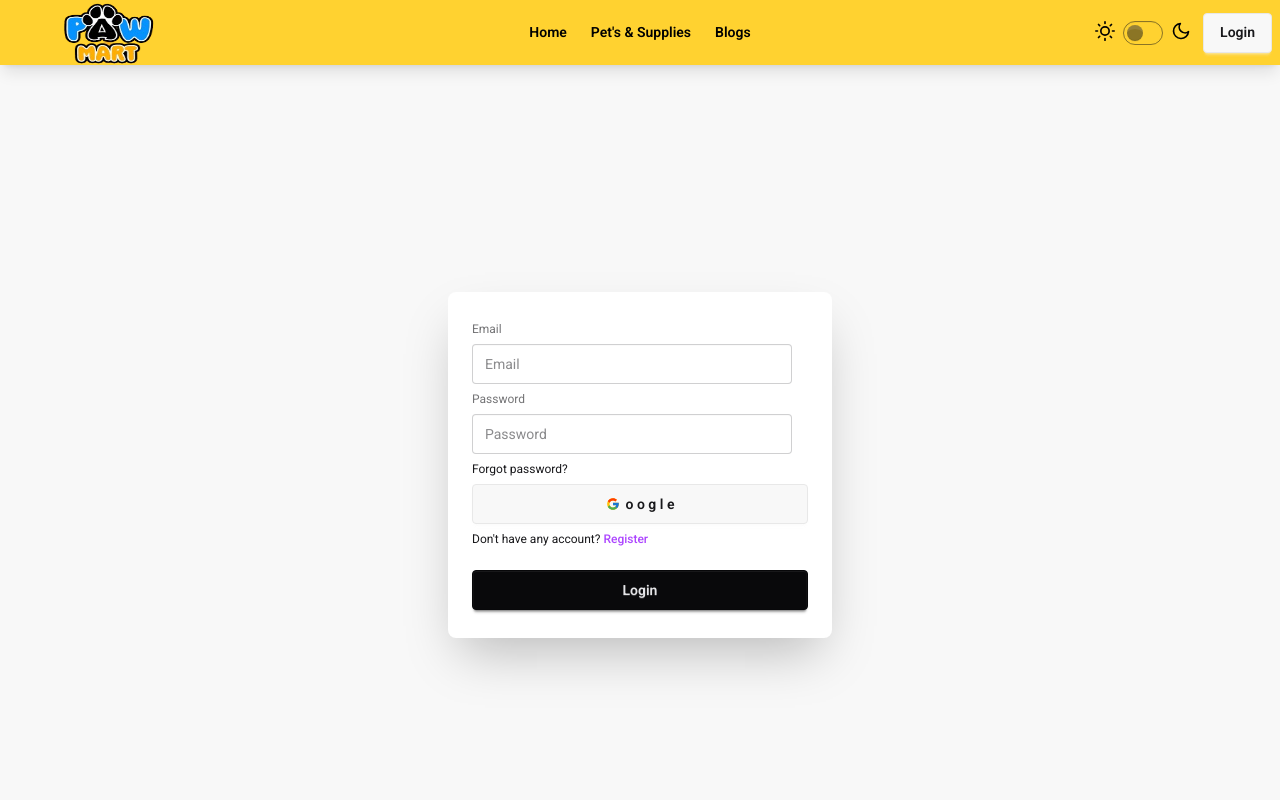
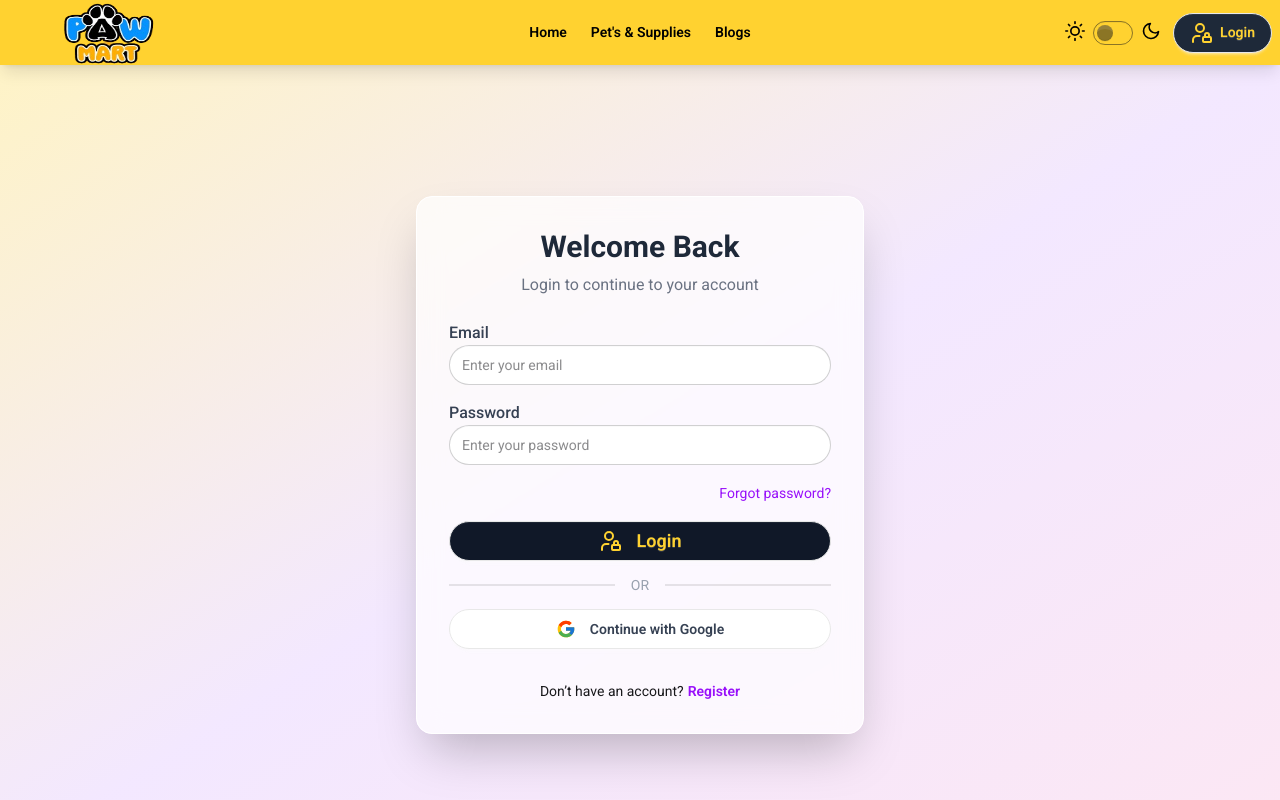
Before and after one commit to tonmoy-20/ass-10-pawmart, a React (Vite) app: page /login in a window 1280 px wide. Shown: the top 800 px of the page. Built offline with nearby package versions, Linux system fonts and the light colour scheme; no server answers.

Commit message:
final commit

```diff
--- /dev/null
+++ b/src/components/Login.jsx
@@ -0,0 +1,98 @@
+import { signInWithEmailAndPassword } from "firebase/auth";
+import React, { useContext, useState } from "react";
+import { Link, useLocation, useNavigate } from "react-router";
+import { AuthContext } from "../Provider/AuthProvider";
+import auth from "../firebase/firebase.config";
+import { FcGoogle } from "react-icons/fc";
+import toast, { Toaster } from "react-hot-toast";
+import { UserLock } from "lucide-react";
+
+const Login = () => {
+  const { setUser, handleGoogleSignIn } = useContext(AuthContext);
+  const location = useLocation();
+  const navigate = useNavigate();
+  const [email, setEmail] = useState("");
+
+  const handleSubmit = (e) => {
+    e.preventDefault();
+    const email = e.target.email.value;
+    const pass = e.target.password.value;
+
+    signInWithEmailAndPassword(auth, email, pass)
+      .then((userCredential) => {
+        const user = userCredential.user;
+        setUser(user);
+        toast.success("Login Successfully");
+        navigate(location.state ? location.state : "/");
+      })
+      .catch((error) => {
+        console.log(error);
+      });
+  };
+
+  const googleSignIn = () => {
+    handleGoogleSignIn()
+      .then((result) => {
+        const user = result.user;
+        setUser(user);
+        navigate(location.state ? location.state : "/");
+      })
+      .catch((err) => console.log(err));
+  };
+
+  const handleForget = () => {
+    navigate(`/forget/${email}`);
+  };
+
+  return (
+    <div>
+      <div className="hero bg-base-200 min-h-screen">
+        <div className="hero-content flex-col lg:flex-row-reverse">
+          <div className="card bg-base-100 w-100 max-w-sm shrink-0 shadow-2xl">
+            <div className="card-body">
+              <form onSubmit={handleSubmit} className="fieldset">
+                <label className="label">Email</label>
+                <input
+                  onChange={(e) => setEmail(e.target.value)}
+                  name="email"
+                  type="email"
+                  className="input"
+                  placeholder="Email"
+                />
+
+                <label className="label">Password</label>
+                <input
+                  name="password"
+                  type="password"
+                  className="input"
+                  placeholder="Password"
+                />
+                <div>
+                  <button onClick={handleForget} className="link link-hover">
+                    Forgot password?
+                  </button>
+                </div>
+                <button onClick={googleSignIn} className="btn  ">
+                  <FcGoogle />o o g l e
+                </button>
+                <div>
+                  <span>Don't have any account? </span>
+                  <Link className="text-purple-500 font-medium" to="/signup">
+                    Register
+                  </Link>
+                </div>
+                <button className="btn btn-neutral rounded-full text-amber-300 mt-4">
+                  {" "}
+                  <UserLock />
+                  Login
+                </button>
+              </form>
+            </div>
+          </div>
+        </div>
+      </div>
+    </div>
+  );
+};
+
+export default Login;
--- a/src/components/Navbar.jsx
+++ b/src/components/Navbar.jsx
@@ -4,6 +4,7 @@ import { AuthContext } from "../Provider/AuthProvider";
 import { signOut } from "firebase/auth";
 import auth from "../firebase/firebase.config";
 import logo from "../assets/pawmart-logo-removebg-preview.png";
+import { LockKeyholeOpen, LogIn, LogOut, UserLock } from "lucide-react";
 const Navbar = () => {
   const { user } = useContext(AuthContext);
 
@@ -81,7 +82,7 @@ const Navbar = () => {
             )}
           </ul>
         </div>
-        <Link to="/" className="btn btn-ghost text-lg">
+        <Link to="/" className="btn btn-ghost hover:bg-amber-300 text-lg">
           <img className="w-40 h-30 mb-2 mt-2" src={logo} alt="Paw-Mart" />
         </Link>
       </div>
@@ -158,18 +159,44 @@ const Navbar = () => {
 
         {user ? (
           <>
-            <img
-              src={user?.photoURL}
-              alt="User Avatar"
-              className="w-10 h-10 rounded-full border border-gray-300"
-            />
-            <button onClick={handleSignOut} className="btn">
-              Logout
-            </button>
+            <div className="dropdown dropdown-end">
+              <label tabIndex={0} className="btn btn-ghost btn-circle avatar">
+                <div className="w-10 rounded-full">
+                  <img
+                    src={
+                      user?.photoURL || "https://i.ibb.co/2kRkzGd/avatar.png"
+                    }
+                    alt="Profile"
+                  />
+                </div>
+              </label>
+
+              <ul
+                tabIndex={0}
+                className="menu menu-sm dropdown-content mt-3 z-[1] p-2 shadow  bg-purple-200 rounded-box w-52"
+              >
+                <li className="px-3 py-2 font-semibold">{user?.displayName}</li>
+                <li>
+                  <Link to="/dashboard">Dashboard</Link>
+                </li>
+                <li>
+                  <Link to="/profile">Profile</Link>
+                </li>
+                <li>
+                  <button className="btn  btn-error" onClick={handleSignOut}>
+                    <LogOut />
+                    Logout
+                  </button>
+                </li>
+              </ul>
+            </div>
           </>
         ) : (
-          <Link to="/login" className="btn">
-            Login
+          <Link
+            to="/login"
+            className="btn bg-gray-800 hover:bg-black rounded-full text-amber-300"
+          >
+            <UserLock /> Login
           </Link>
         )}
       </div>
--- /dev/null
+++ b/src/components/Register.jsx
@@ -0,0 +1,129 @@
+import React, { useContext } from "react";
+import { Link } from "react-router";
+import { AuthContext } from "../Provider/AuthProvider";
+import { updateProfile } from "firebase/auth";
+import auth from "../firebase/firebase.config";
+import { FcGoogle } from "react-icons/fc";
+import toast, { Toaster } from "react-hot-toast";
+import { UserPen } from "lucide-react";
+const notify = () => toast(" Successfully Registerd.");
+const Register = () => {
+  const { registerWithEmailPassword, user, setUser, handleGoogleSignIn } =
+    useContext(AuthContext);
+
+  const handelSubmit = (e) => {
+    e.preventDefault();
+    const email = e.target.email.value;
+    const pass = e.target.password.value;
+    const name = e.target.name.value;
+    const photourl = e.target.photoUrl.value;
+
+    const uppercase = /[A-Z]/;
+    const lowercase = /[a-z]/;
+
+    if (pass.length < 6) {
+      return alert("less than 6 characters");
+    }
+    if (!uppercase.test(pass)) {
+      return alert("Need a UpperCase");
+    }
+    if (!lowercase.test(pass)) {
+      return alert("Need a Lower Case");
+    }
+    registerWithEmailPassword(email, pass)
+      .then((userCredential) => {
+        updateProfile(auth.currentUser, {
+          displayName: name,
+          photoURL: photourl,
+        })
+          .then(() => {
+            setUser(userCredential.user);
+          })
+          .catch((error) => {
+            console.log(error);
+          });
+      })
+      .catch((err) => {
+        console.log(err);
+      });
+  };
+
+  const googleSignUp = () => {
+    handleGoogleSignIn()
+      .then((result) => {
+        const user = result.user;
+        setUser(user);
+      })
+      .catch((err) => console.log(err));
+  };
+
+  console.log(user);
+
+  return (
+    <div
+      className="bg-gradient-to-br from-amber-100 via-purple-100 to-pink-100
+"
+    >
+      <div className="hero bg-base-200 min-h-screen">
+        <div className="hero-content flex-col lg:flex-row-reverse">
+          <div className="card bg-base-100 w-100 max-w-sm shrink-0 shadow-2xl">
+            <div className="card-body">
+              <form onSubmit={handelSubmit} className="fieldset">
+                <label className="label">Email</label>
+                <input
+                  name="email"
+                  type="email"
+                  className="input"
+                  placeholder="Email"
+                />
+                <label className="label">Name</label>
+                <input
+                  name="name"
+                  type="text"
+                  className="input"
+                  placeholder="Your Name"
+                />
+                <label className="label">PhotoURL</label>
+                <input
+                  name="photoUrl"
+                  type="text"
+                  className="input"
+                  placeholder="Your PhotoUrl"
+                />
+                <label className="label">Password</label>
+                <input
+                  name="password"
+                  type="password"
+                  className="input"
+                  placeholder="Password"
+                />
+                {/* <div>
+                  <a className="link link-hover">Forgot password?</a>
+                </div> */}
+                <button onClick={googleSignUp} className="btn  ">
+                  <FcGoogle />o o g l e
+                </button>
+                <div>
+                  <span>Already have an account? </span>
+                  <Link className="text-blue-500 font-medium" to="/login">
+                    Login
+                  </Link>
+                </div>
+                <button
+                  onClick={notify}
+                  className="btn btn-neutral text-amber-300 mt-4"
+                >
+                  <UserPen />
+                  Register
+                </button>
+              </form>
+            </div>
+          </div>
+        </div>
+      </div>
+      <Toaster />
+    </div>
+  );
+};
+
+export default Register;
--- a/src/pages/BlogPage.jsx
+++ b/src/pages/BlogPage.jsx
@@ -32,7 +32,11 @@ const blogPosts = [
 
 const Blog = () => {
   return (
-    <div style={styles.container}>
+    <div
+      className="
+"
+      style={styles.container}
+    >
       <h1 style={styles.title}>PawMart Blog</h1>
       <p style={styles.subtitle}>
         Tips, guides, and insights to keep your pets healthy and happy
--- a/src/pages/Home.jsx
+++ b/src/pages/Home.jsx
@@ -12,7 +12,10 @@ import SupportHelp from "./Dashboard/SupportHelp";
 
 const Home = () => {
   return (
-    <div>
+    <div
+      className="
+"
+    >
       <title>Home</title>
       <SliderSwip />
       <CategoryCards />
--- a/src/pages/Login.jsx
+++ b/src/pages/Login.jsx
@@ -4,7 +4,8 @@ import { Link, useLocation, useNavigate } from "react-router";
 import { AuthContext } from "../Provider/AuthProvider";
 import auth from "../firebase/firebase.config";
 import { FcGoogle } from "react-icons/fc";
-import toast, { Toaster } from "react-hot-toast";
+import toast from "react-hot-toast";
+import { UserLock } from "lucide-react";
 
 const Login = () => {
   const { setUser, handleGoogleSignIn } = useContext(AuthContext);
@@ -44,47 +45,76 @@ const Login = () => {
   };
 
   return (
+    <div className="min-h-screen flex items-center justify-center bg-gradient-to-br from-amber-100 via-purple-100 to-pink-100">
+      <div className="w-full max-w-md p-8 rounded-2xl shadow-2xl bg-white/70 backdrop-blur-md border border-white">
+        <h2 className="text-3xl font-bold text-center mb-2 text-gray-800">
+          Welcome Back
+        </h2>
+        <p className="text-center text-gray-500 mb-6">
+          Login to continue to your account
+        </p>
+
+        <form onSubmit={handleSubmit} className="space-y-4">
           <div>
-      <div className="hero bg-base-200 min-h-screen">
-        <div className="hero-content flex-col lg:flex-row-reverse">
-          <div className="card bg-base-100 w-100 max-w-sm shrink-0 shadow-2xl">
-            <div className="card-body">
-              <form onSubmit={handleSubmit} className="fieldset">
-                <label className="label">Email</label>
+            <label className="label font-medium text-gray-700">Email</label>
             <input
               onChange={(e) => setEmail(e.target.value)}
               name="email"
               type="email"
-                  className="input"
-                  placeholder="Email"
+              className="input input-bordered w-full rounded-full"
+              placeholder="Enter your email"
             />
+          </div>
 
-                <label className="label">Password</label>
+          <div>
+            <label className="label font-medium text-gray-700">Password</label>
             <input
               name="password"
               type="password"
-                  className="input"
-                  placeholder="Password"
+              className="input input-bordered w-full rounded-full"
+              placeholder="Enter your password"
             />
-                <div>
-                  <button onClick={handleForget} className="link link-hover">
+          </div>
+
+          <div className="text-right">
+            <button
+              type="button"
+              onClick={handleForget}
+              className="text-sm text-purple-600 hover:underline"
+            >
               Forgot password?
             </button>
           </div>
-                <button onClick={googleSignIn} className="btn  ">
-                  <FcGoogle />o o g l e
+
+          <button
+            type="submit"
+            className="btn w-full rounded-full bg-gray-900 hover:bg-black text-amber-300 text-lg"
+          >
+            <UserLock className="mr-2" />
+            Login
           </button>
-                <div>
-                  <span>Don't have any account? </span>
-                  <Link className="text-purple-500 font-medium" to="/signup">
+
+          <div className="divider text-sm text-gray-400">OR</div>
+
+          <button
+            type="button"
+            onClick={googleSignIn}
+            className="btn w-full rounded-full bg-white border hover:bg-gray-100 text-gray-700"
+          >
+            <FcGoogle className="text-xl mr-2" />
+            Continue with Google
+          </button>
+
+          <p className="text-center text-sm mt-4">
+            Don’t have an account?
+            <Link
+              to="/signup"
+              className="ml-1 text-purple-600 font-semibold hover:underline"
+            >
               Register
             </Link>
-                </div>
-                <button className="btn btn-neutral mt-4">Login</button>
+          </p>
         </form>
-            </div>
-          </div>
-        </div>
       </div>
     </div>
   );
--- a/src/pages/Register.jsx
+++ b/src/pages/Register.jsx
@@ -5,7 +5,10 @@ import { updateProfile } from "firebase/auth";
 import auth from "../firebase/firebase.config";
 import { FcGoogle } from "react-icons/fc";
 import toast, { Toaster } from "react-hot-toast";
-const notify = () => toast(" Successfully Registerd.");
+import { UserPen } from "lucide-react";
+
+const notify = () => toast("Successfully Registered 🎉");
+
 const Register = () => {
   const { registerWithEmailPassword, user, setUser, handleGoogleSignIn } =
     useContext(AuthContext);
@@ -20,98 +23,88 @@ const Register = () => {
     const uppercase = /[A-Z]/;
     const lowercase = /[a-z]/;
 
-    if (pass.length < 6) {
-      return alert("less than 6 characters");
-    }
-    if (!uppercase.test(pass)) {
-      return alert("Need a UpperCase");
-    }
-    if (!lowercase.test(pass)) {
-      return alert("Need a Lower Case");
-    }
+    if (pass.length < 6) return alert("Password must be at least 6 characters");
+    if (!uppercase.test(pass))
+      return alert("Password needs an uppercase letter");
+    if (!lowercase.test(pass))
+      return alert("Password needs a lowercase letter");
+
     registerWithEmailPassword(email, pass)
       .then((userCredential) => {
         updateProfile(auth.currentUser, {
           displayName: name,
           photoURL: photourl,
-        })
-          .then(() => {
+        }).then(() => {
           setUser(userCredential.user);
-          })
-          .catch((error) => {
-            console.log(error);
         });
       })
-      .catch((err) => {
-        console.log(err);
-      });
+      .catch((err) => console.log(err));
   };
 
   const googleSignUp = () => {
     handleGoogleSignIn()
-      .then((result) => {
-        const user = result.user;
-        setUser(user);
-      })
+      .then((result) => setUser(result.user))
       .catch((err) => console.log(err));
   };
 
-  console.log(user);
+  return (
+    <div className="min-h-screen flex items-center justify-center bg-gradient-to-br from-amber-100 via-purple-100 to-pink-100">
+      <div className="w-full max-w-md bg-white rounded-2xl shadow-2xl p-8">
+        <h2 className="text-3xl font-bold text-center mb-6 text-gray-800">
+          Create Your Account
+        </h2>
 
-  return (
-    <div>
-      <div className="hero bg-base-200 min-h-screen">
-        <div className="hero-content flex-col lg:flex-row-reverse">
-          <div className="card bg-base-100 w-100 max-w-sm shrink-0 shadow-2xl">
-            <div className="card-body">
-              <form onSubmit={handelSubmit} className="fieldset">
-                <label className="label">Email</label>
+        <form onSubmit={handelSubmit} className="space-y-4">
           <input
             name="email"
             type="email"
-                  className="input"
             placeholder="Email"
+            className="input input-bordered w-full rounded-full"
           />
-                <label className="label">Name</label>
+
           <input
             name="name"
             type="text"
-                  className="input"
-                  placeholder="Your Name"
+            placeholder="Full Name"
+            className="input input-bordered w-full rounded-full"
           />
-                <label className="label">PhotoURL</label>
+
           <input
             name="photoUrl"
             type="text"
-                  className="input"
-                  placeholder="Your PhotoUrl"
+            placeholder="Photo URL"
+            className="input input-bordered w-full rounded-full"
           />
-                <label className="label">Password</label>
+
           <input
             name="password"
             type="password"
-                  className="input"
             placeholder="Password"
+            className="input input-bordered w-full rounded-full"
           />
-                {/* <div>
-                  <a className="link link-hover">Forgot password?</a>
-                </div> */}
-                <button onClick={googleSignUp} className="btn  ">
-                  <FcGoogle />o o g l e
+
+          <button
+            type="button"
+            onClick={googleSignUp}
+            className="btn w-full bg-white border hover:bg-gray-100 rounded-full flex gap-2"
+          >
+            <FcGoogle className="text-xl" /> Sign up with Google
           </button>
-                <div>
-                  <span>Already have an account? </span>
-                  <Link className="text-blue-500 font-medium" to="/login">
+
+          <p className="text-center text-sm">
+            Already have an account?
+            <Link to="/login" className="text-purple-600 font-medium ml-1">
               Login
             </Link>
-                </div>
-                <button onClick={notify} className="btn btn-neutral mt-4">
-                  Register
+          </p>
+
+          <button
+            onClick={notify}
+            className="btn w-full bg-gray-900 hover:bg-black text-amber-300 rounded-full flex gap-2"
+          >
+            <UserPen /> Register
           </button>
         </form>
-            </div>
-          </div>
-        </div>
       </div>
       <Toaster />
     </div>
--- a/src/pages/Testmonials.jsx
+++ b/src/pages/Testmonials.jsx
@@ -33,7 +33,9 @@ const testimonials = [
 const Testimonials = () => {
   return (
     <section style={styles.wrapper}>
-      <h2 style={styles.title}>What Our Customers Say 🐾</h2>
+      <h2 className="font-semibold" style={styles.title}>
+        What Our Customers Say 🐾
+      </h2>
       <p style={styles.subtitle}>Trusted by pet lovers all over the country</p>
 
       <div style={styles.grid}>
```
Also changed, not shown: src/components/Aside.jsx (+6 -3 lines), src/pages/ServiceDetails.jsx (+5 -2 lines), src/pages/Services.jsx (+5 -2 lines). Lines whose indentation alone changed are shown as unchanged.
